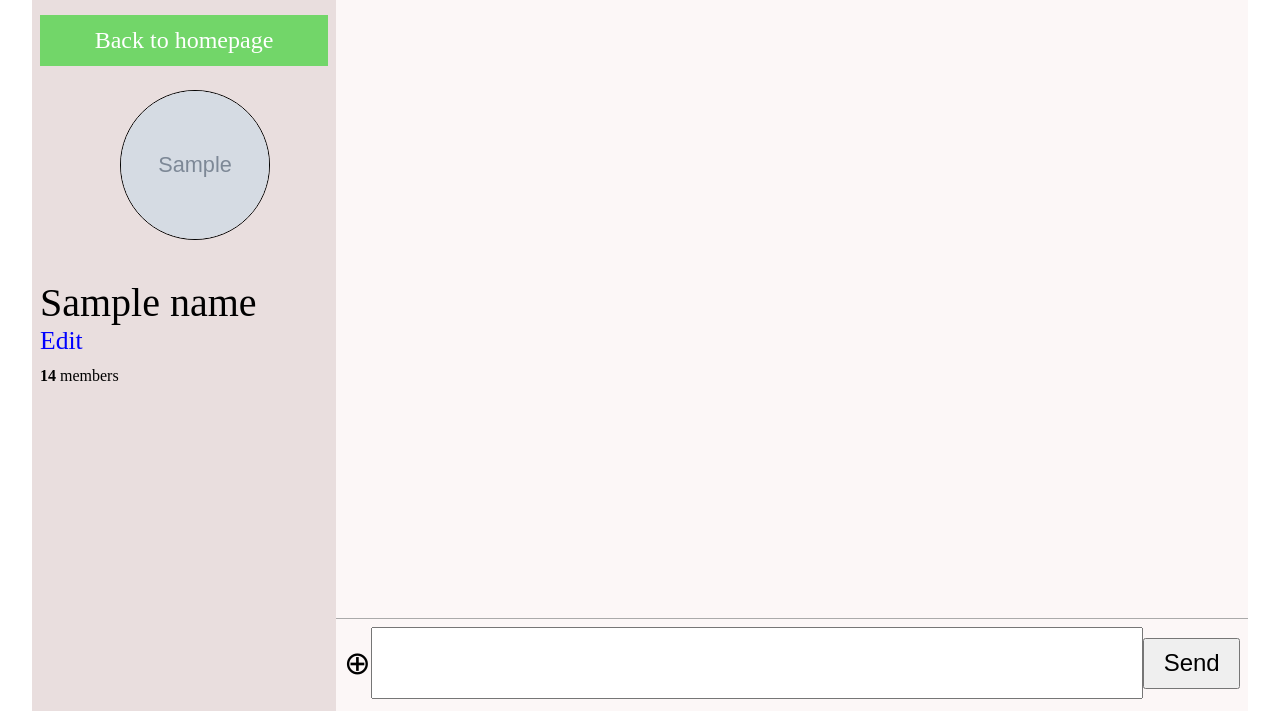
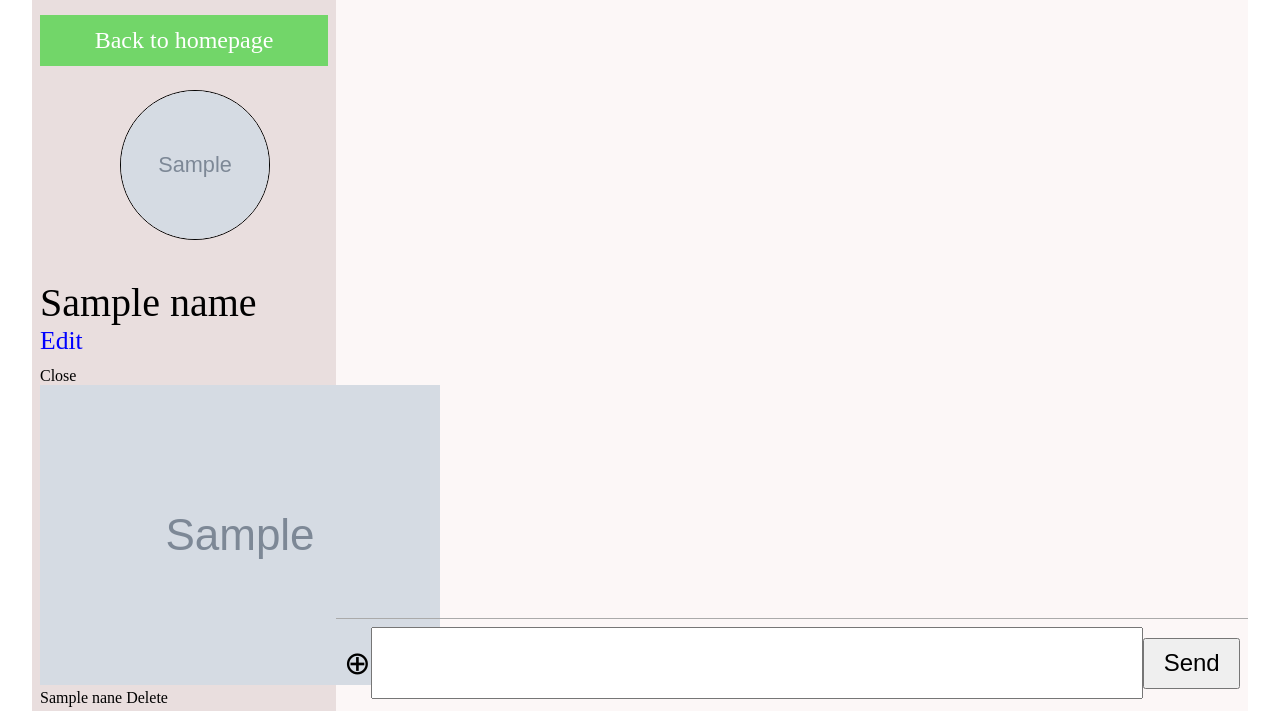
Before and after one commit to buczekmatthias/Delivered, a Symfony app: template templates/app/chat.html.twig in a window 1280 px wide. Shown: the part 89-800 px from the top of the page. Run offline with Twig, Linux system fonts and the light colour scheme; the template is opened without the code that fills it: most values are stand-ins (such as "Sample title", 1, 10 or a date in 2020); grey boxes marked "Sample" are stand-in pictures; some libraries are stand-ins or nearby versions.

Commit message:
User can be removed from chat

```diff
--- a/templates/app/chat.html.twig
+++ b/templates/app/chat.html.twig
@@ -57,6 +57,26 @@
 					</p>
 				{% endif %}
 			</div>
+			<div class="chat-members-display">
+				<span class="members-display-close">
+					Close
+				</span>
+				{% for member in members %}
+					<div class="member-display-elem">
+						{% if member.image is not null %}
+							<img src="{{'/images/users/' ~ member.image}}">
+						{% else %}
+							<img src="{{'/images/man.png'}}">
+						{% endif %}
+						<span class="members-display-name">
+							{{member.nane}}
+						</span>
+						<span class="delete-member" data-id={{member.id}}>
+							Delete
+						</span>
+					</div>
+				{% endfor %}
+			</div>
 		</div>
 		<div class="messenger">
 			<div class="messages"></div>
```
Also changed, not shown: src/Controller/AppController.php (+36 -1 lines).
